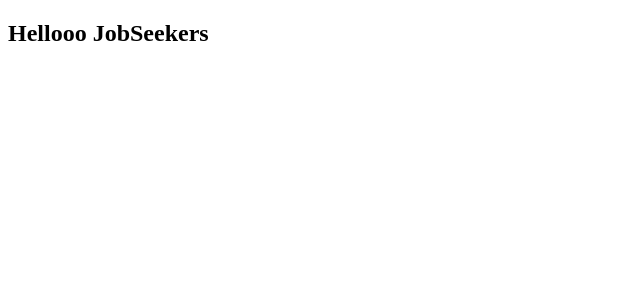
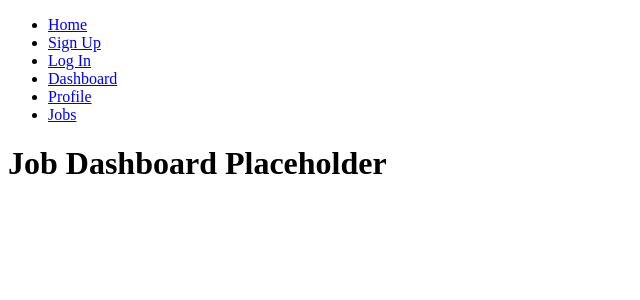
Before and after one commit to PacificDevelopment/JobSite, a React app: page /jobs in a window 1280 px wide. Shown: the top 300 px of the page, without its empty margins (0-640 px from the left). Built offline with nearby package versions, Linux system fonts and the light colour scheme.

Commit message:
Initial react router setup

```diff
--- a/package.json
+++ b/package.json
@@ -52,6 +52,8 @@
     "express": "^4.17.1",
     "firebase": "^9.6.1",
     "react": "^17.0.2",
-    "react-dom": "^17.0.2"
+    "react-dom": "^17.0.2",
+    "react-router": "^6.1.0",
+    "react-router-dom": "^6.1.0"
   }
 }
--- /dev/null
+++ b/src/app/App.jsx
@@ -0,0 +1,41 @@
+import React from "react";
+import { Routes, Route, Link } from 'react-router-dom';
+import { Home, Dashboard, LogIn, SignUp, Jobs, Profile } from './pages';
+
+export default function App() {
+  return (
+      <div>
+        <nav>
+          <ul>
+            <li>
+              <Link to="/">Home</Link>
+            </li>
+            <li>
+              <Link to="/signup">Sign Up</Link>
+            </li>
+            <li>
+              <Link to="/login">Log In</Link>
+            </li>
+            <li>
+              <Link to="/dashboard">Dashboard</Link>
+            </li>
+            <li>
+              <Link to="/profile">Profile</Link>
+            </li>
+            <li>
+              <Link to="/jobs">Jobs</Link>
+            </li>
+          </ul>
+        </nav>
+
+        <Routes>
+          <Route path='/' element={<Home />} exact />
+          <Route path='/signup' element={<SignUp />} exact />
+          <Route path='/login' element={<LogIn />} exact />
+          <Route path='/dashboard' element={<Dashboard />} exact />
+          <Route path='/profile' element={<Profile />} exact />
+          <Route path='/jobs' element={<Jobs />} exact />
+        </Routes>
+      </div>
+  );
+}
--- /dev/null
+++ b/src/app/pages/Dashboard.jsx
@@ -0,0 +1,11 @@
+import React from 'react';
+
+export function Dashboard() {
+  return (
+    <div>
+      <h1>
+        Job Dashboard Placeholder
+      </h1>
+    </div>
+  )
+}
--- /dev/null
+++ b/src/app/pages/Home.jsx
@@ -0,0 +1,11 @@
+import React from 'react';
+
+export function Home() {
+  return (
+    <div>
+      <h1>
+        Home Screen Placeholder
+      </h1>
+    </div>
+  )
+}
--- /dev/null
+++ b/src/app/pages/Jobs.jsx
@@ -0,0 +1,11 @@
+import React from 'react';
+
+export function Jobs() {
+  return (
+    <div>
+      <h1>
+        Job Dashboard Placeholder
+      </h1>
+    </div>
+  )
+}
--- /dev/null
+++ b/src/app/pages/LogIn.jsx
@@ -0,0 +1,11 @@
+import React from 'react';
+
+export function LogIn() {
+  return (
+    <div>
+      <h1>
+        Login Screen Placeholder
+      </h1>
+    </div>
+  )
+}
--- /dev/null
+++ b/src/app/pages/Profile.jsx
@@ -0,0 +1,11 @@
+import React from 'react';
+
+export function Profile() {
+  return (
+    <div>
+      <h1>
+        Profile Placeholder
+      </h1>
+    </div>
+  )
+}
--- /dev/null
+++ b/src/app/pages/SignUp.jsx
@@ -0,0 +1,11 @@
+import React from 'react';
+
+export function SignUp() {
+  return (
+    <div>
+      <h1>
+        Sign Up Placeholder
+      </h1>
+    </div>
+  )
+}
--- /dev/null
+++ b/src/app/pages/index.js
@@ -0,0 +1,8 @@
+import {Home} from './Home';
+import {LogIn} from './LogIn';
+import {SignUp} from './SignUp';
+import {Profile} from './Profile';
+import {Dashboard} from './Dashboard';
+import {Jobs} from './Jobs';
+
+export { Home, LogIn, SignUp, Profile, Dashboard, Jobs };
--- a/src/components/App.jsx
+++ /dev/null
@@ -1,7 +0,0 @@
-import React from "react";
-
-export default function App() {
-  return (
-    <div data-testid="app"><h2>Hellooo JobSeekers</h2></div>
-  );
-}
--- a/src/index.jsx
+++ b/src/index.jsx
@@ -1,5 +1,6 @@
 import React from 'react';
 import ReactDOM from 'react-dom';
-import App from './components/App';
+import { BrowserRouter } from 'react-router-dom';
+import App from './app/App';
 
-ReactDOM.render(<App />, document.getElementById('app'));
+ReactDOM.render(<BrowserRouter><App /></BrowserRouter>, document.getElementById('app'));
```
Also changed, not shown: 1 other file (tests, documents, lock files or other folders).
